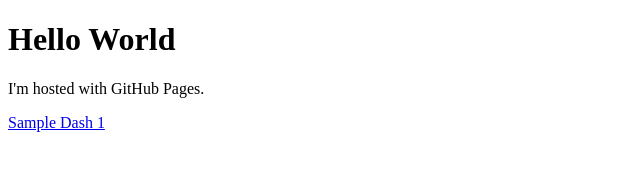
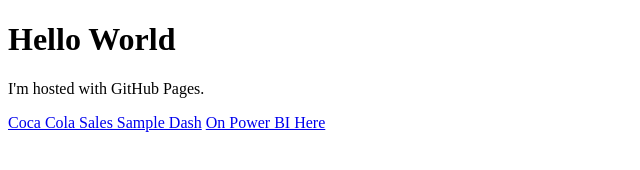
Before and after one commit to Stosswalkinator/stosswalkinator.github.io, a plain HTML site: page index.html in a window 1280 px wide. Shown: the whole page, without its empty margins (0-640 px from the left). Drawn offline with Linux system fonts and the light colour scheme.

Commit message:
Embed image instead of pdf, include link to interactive dash on Power BI

```diff
--- a/index.html
+++ b/index.html
@@ -3,6 +3,7 @@
 <body>
 <h1>Hello World</h1>
 <p>I'm hosted with GitHub Pages.</p>
-<a href="/Coca-Cola Sales.pdf">Sample Dash 1</a>
+<a href="/coca-cola-sales.png">Coca Cola Sales Sample Dash</a>
+<a href="https://app.powerbi.com/groups/me/reports/88e7a575-7e0a-46ab-b2aa-ba0496780b01/ReportSection?experience=power-bi">On Power BI Here</a>
 </body>
 </html>
```
Also changed, not shown: coca-cola-sales.png (added).
